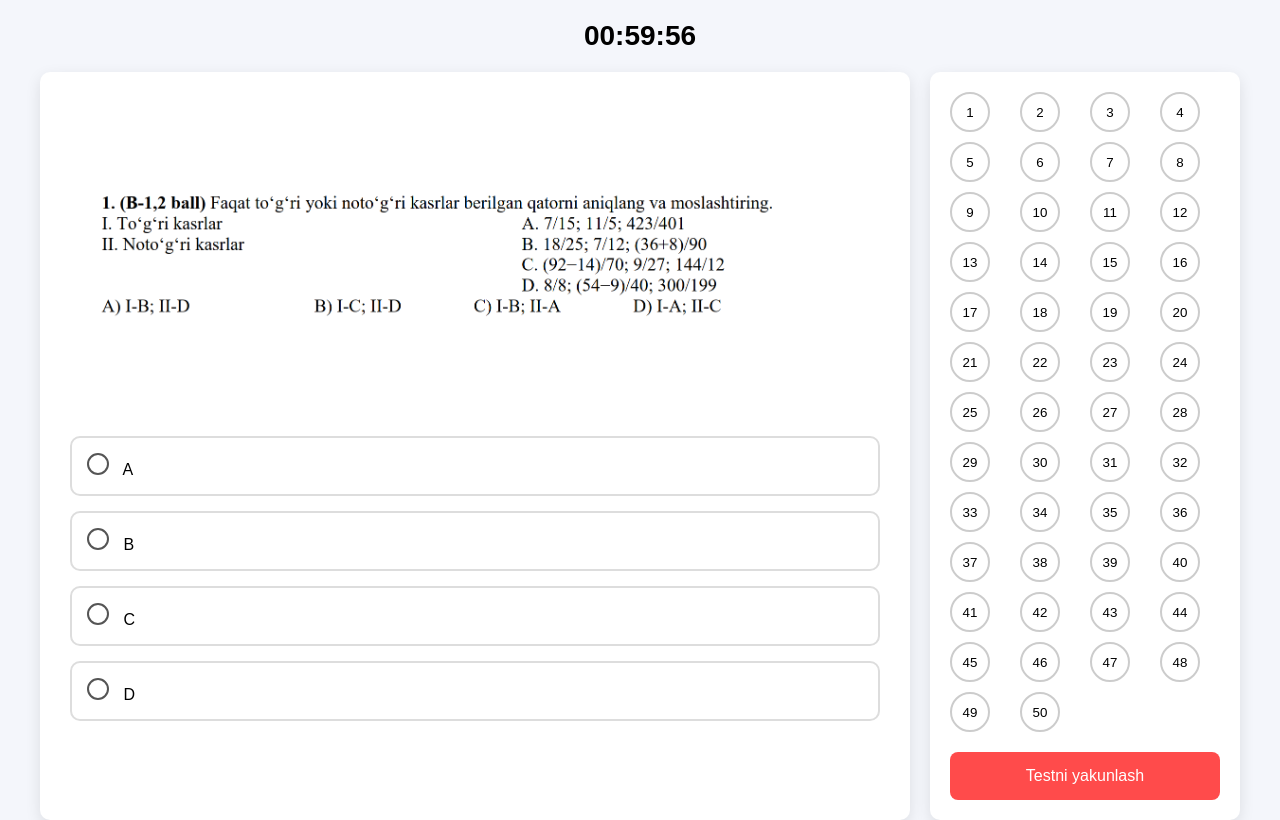
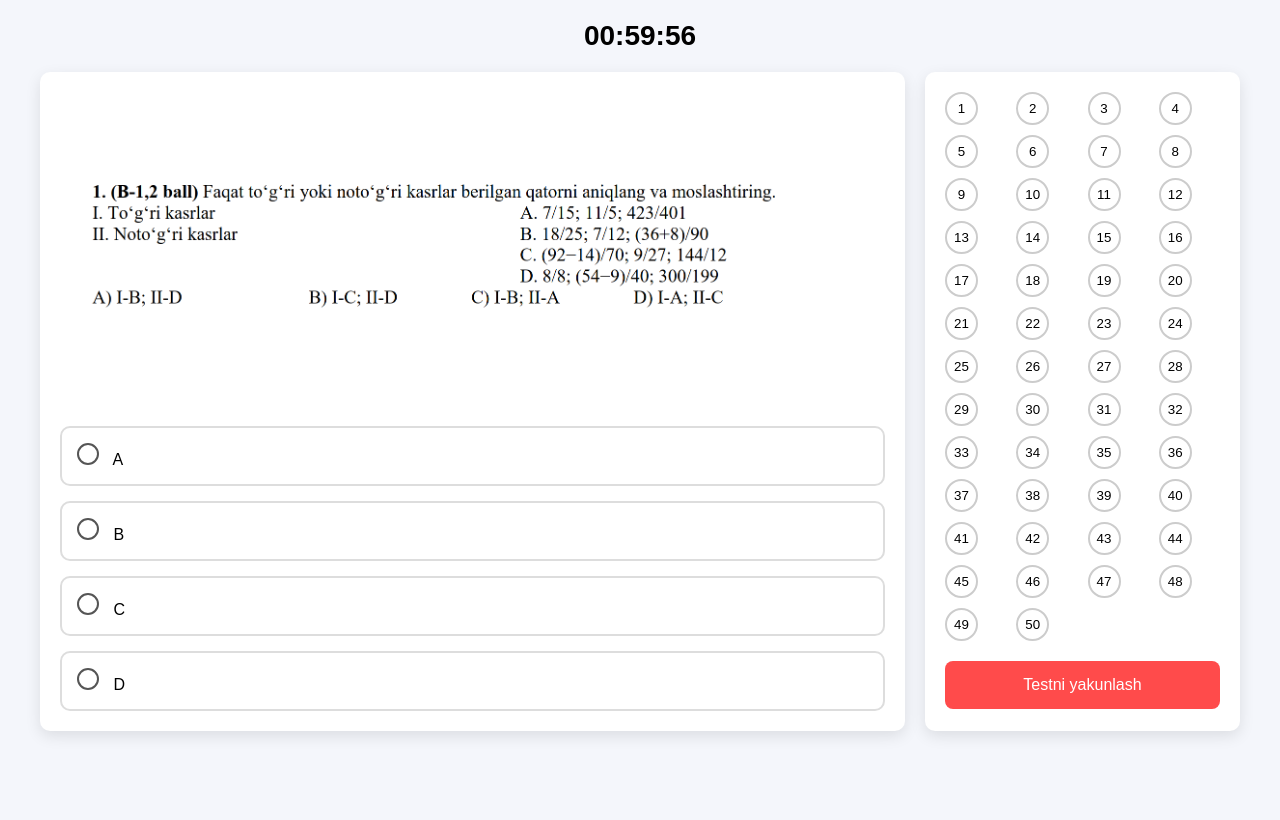
Before and after one commit to savbatovasadbek/CHSB_demo, a plain HTML site: page index.html in a window 1280 px wide. Drawn offline with Linux system fonts and the light colour scheme.

Commit message:
Design has changed a little

```diff
--- a/style.css
+++ b/style.css
@@ -24,7 +24,7 @@ body {
 .question-area {
   flex: 3;
   background: white;
-  padding: 30px;
+  padding: 20px;
   border-radius: 10px;
   box-shadow: 0 5px 15px rgba(0, 0, 0, 0.1);
 }
@@ -94,8 +94,8 @@ body {
 }
 
 .qbtn {
-  width: 40px;
-  height: 40px;
+  width: 33px;
+  height: 33px;
   border-radius: 50%;
   border: 2px solid #ccc;
   background: white;
```
